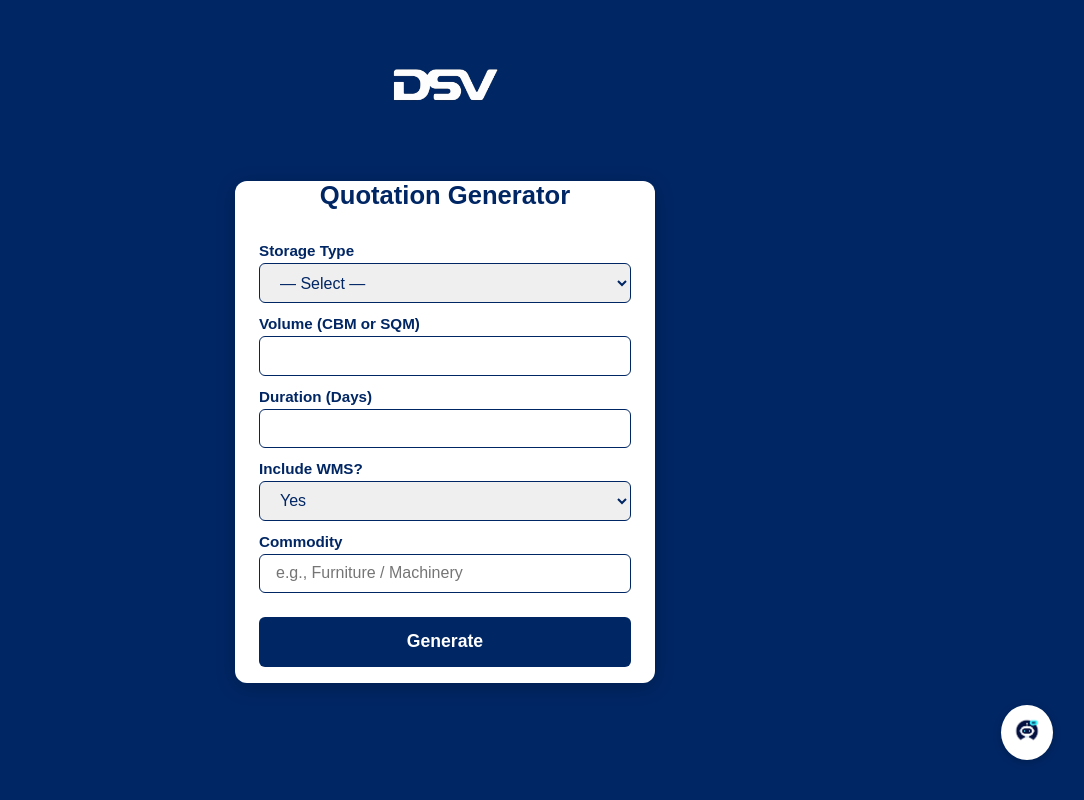
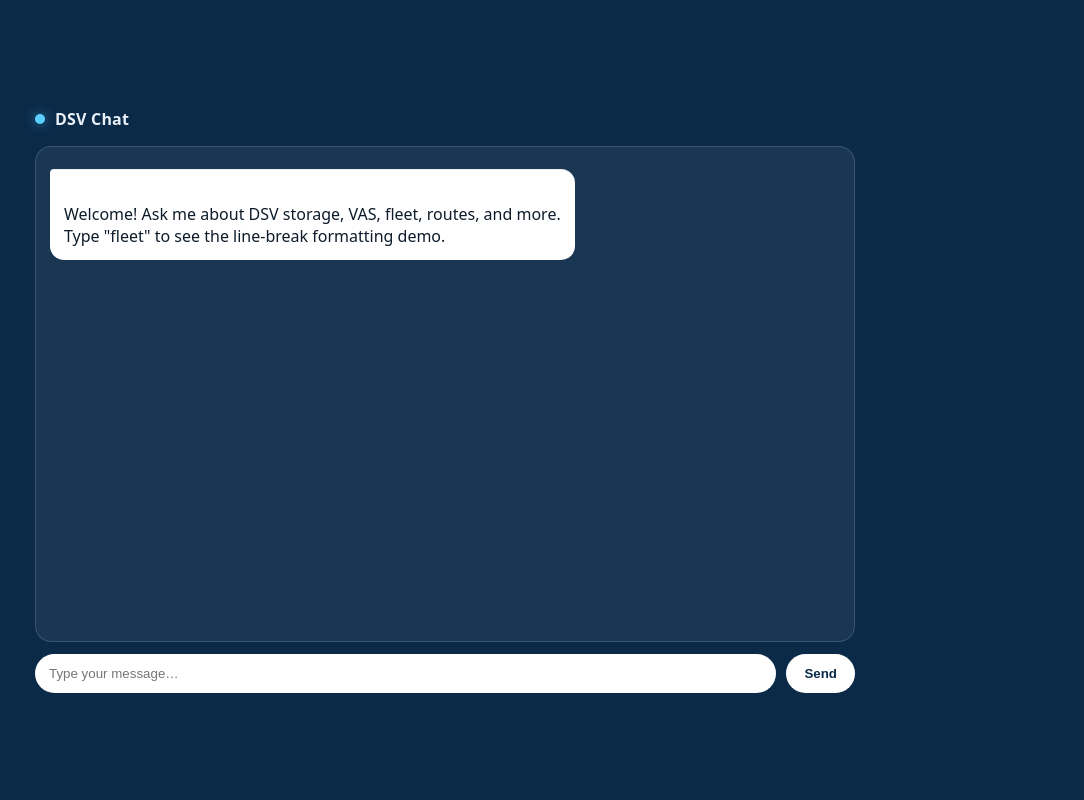
Before and after one commit to Jawadmhd1986/Tester, a Flask app: page / in a window 1280 px wide. Shown: the whole page, without its empty margins (195-1279 px from the left). Run offline with Flask 3, Linux system fonts and the light colour scheme.

Commit message:
Update form.html

```diff
--- a/templates/form.html
+++ b/templates/form.html
@@ -2,79 +2,149 @@
 <html lang="en">
 <head>
   <meta charset="UTF-8" />
-  <meta name="viewport" content="width=device-width,initial-scale=1" />
-  <title>DSV Quotation Generator</title>
+  <meta name="viewport" content="width=device-width, initial-scale=1" />
+  <title>DSV Chatbot</title>
+  <style>
+    :root{
+      --bg: #0b2a48;       /* deep blue (like your screenshot) */
+      --bot: #ffffff;      /* bot bubble background */
+      --user: #1e6bd6;     /* user bubble background */
+      --text: #0d1b2a;     /* dark text inside bot bubble */
+      --muted: #93a4b7;
+      --radius: 14px;
+      --maxw: 820px;
+    }
 
-  <!-- Main stylesheet -->
-  <link rel="stylesheet" href="{{ url_for('static', filename='styles.css') }}" />
+    * { box-sizing: border-box; }
+
+    body{
+      margin:0;
+      font-family: system-ui, -apple-system, Segoe UI, Roboto, Arial, "Noto Color Emoji", "Apple Color Emoji", sans-serif;
+      background: var(--bg);
+      color:#fff;
+      display:flex;
+      align-items:center;
+      justify-content:center;
+      min-height:100vh;
+      padding: 16px;
+    }
+
+    .chat-app{
+      width:100%;
+      max-width: var(--maxw);
+      display:flex;
+      flex-direction:column;
+      gap:12px;
+    }
+
+    .chat-window{
+      background: rgba(255,255,255,0.06);
+      border: 1px solid rgba(255,255,255,0.15);
+      border-radius: 16px;
+      padding: 14px;
+      height: 62vh;
+      overflow:auto;
+    }
+
+    /* message row */
+    .message{
+      display:flex;
+      margin: 8px 0;
+    }
+    .message.user{ justify-content: flex-end; }
+    .message.bot { justify-content: flex-start; }
+
+    /* bubble */
+    .message-text{
+      max-width: 78%;
+      padding: 12px 14px;
+      border-radius: var(--radius);
+      line-height: 1.4;
+      word-break: break-word; /* avoid overflow on long words/URLs/emojis */
+    }
+
+    /* user bubble style */
+    .message.user .message-text{
+      background: var(--user);
+      color: #fff;
+      border-top-right-radius: 4px;
+      box-shadow: 0 1px 0 rgba(0,0,0,.2) inset;
+    }
+
+    /* bot bubble style */
+    .message.bot .message-text{
+      background: var(--bot);
+      color: var(--text);
+      border-top-left-radius: 4px;
+      box-shadow: 0 1px 0 rgba(0,0,0,.07) inset;
+      /* 👇 THE IMPORTANT BIT: keep \n as visual line breaks like your 2nd image */
+      white-space: pre-line !important;
+    }
+
+    /* composer */
+    .composer{
+      display:flex;
+      gap:10px;
+    }
+    .composer input[type="text"]{
+      flex:1;
+      padding: 12px 14px;
+      border-radius: 999px;
+      border: none;
+      outline: none;
+    }
+    .composer button{
+      padding: 12px 18px;
+      border-radius: 999px;
+      border:none;
+      cursor:pointer;
+      background:#ffffff;
+      color:#0b2a48;
+      font-weight:600;
+    }
+    .composer button[disabled]{ opacity:.6; cursor:not-allowed; }
+
+    /* tiny header to match vibe */
+    .header{
+      display:flex;
+      align-items:center;
+      gap:10px;
+      color:#e9f0f8;
+      font-weight:600;
+      letter-spacing:.2px;
+      margin-bottom: 4px;
+    }
+    .header .dot{
+      width:10px;height:10px;border-radius:50%;background:#5bd0ff;display:inline-block;
+      box-shadow: 0 0 12px #5bd0ff80;
+    }
+
+    /* scrollbar (nice on dark bg) */
+    .chat-window::-webkit-scrollbar{ width:12px; }
+    .chat-window::-webkit-scrollbar-thumb{ background:#2f4f6d; border-radius:12px; }
+    .chat-window::-webkit-scrollbar-track{ background:transparent; }
+  </style>
 </head>
 <body>
+  <div class="chat-app">
+    <div class="header"><span class="dot"></span> DSV Chat</div>
 
-  <div class="quote-section">
-    <!-- Floating DSV logo -->
-    <img src="{{ url_for('static', filename='dsv_logo.png') }}"
-         alt="DSV Logo"
-         class="dsv-logo" />
-
-    <!-- White card container -->
-    <div class="quote-card">
-      <h1>Quotation Generator</h1>
-      <form action="{{ url_for('generate') }}" method="post">
-        <label for="storage">Storage Type</label>
-        <select id="storage" name="storage_type" required>
-          <option value="">— Select —</option>
-          <option>AC</option>
-          <option>Non-AC</option>
-          <option>Open Shed</option>
-          <option>Chemicals AC</option>
-          <option>Chemicals Non-AC</option>
-          <option>Open Yard – KIZAD</option>
-          <option>Open Yard – Mussafah</option>
-        </select>
-
-        <label for="volume">Volume (CBM or SQM)</label>
-        <input type="number" step="0.01" id="volume" name="volume" required />
-
-        <label for="days">Duration (Days)</label>
-        <input type="number" id="days" name="days" required />
-
-        <label for="wms">Include WMS?</label>
-        <select id="wms" name="wms" required>
-          <option>Yes</option>
-          <option>No</option>
-        </select>
-
-        <label for="commodity">Commodity</label>
-        <input type="text" id="commodity" name="commodity" placeholder="e.g., Furniture / Machinery" required>
-
-
-        <button type="submit" class="btn-generate">
-          Generate
-        </button>
-      </form>
+    <div class="chat-window" id="chat">
+      <!-- Example opening message -->
+      <div class="message bot">
+        <div class="message-text">
+Welcome! Ask me about DSV storage, VAS, fleet, routes, and more.
+Type "fleet" to see the line-break formatting demo.
+        </div>
+      </div>
     </div>
 
-    <!-- Chat toggle button -->
-    <button class="chat-toggle">
-      <img src="{{ url_for('static', filename='chat-icon.png') }}"
-           alt="Chat with DSV" />
-    </button>
-
-    <!-- Chat widget -->
-    <div class="chat-box" id="chat-box">
-      <div class="chat-header">
-        <span>DSV Assistant</span>
-        <button id="chat-close">&times;</button>
-      </div>
-      <div class="chat-messages" id="chat-messages"></div>
-      <div class="chat-footer">
-        <input id="chat-input" type="text" placeholder="Type your message…" />
-        <button id="chat-send">Send</button>
-      </div>
-    </div>
+    <form class="composer" id="composer" autocomplete="off">
+      <input id="prompt" type="text" placeholder="Type your message…" />
+      <button id="send" type="submit">Send</button>
+    </form>
   </div>
 
-  <!-- Chat logic -->
-  <script src="{{ url_for('static', filename='chatbot.js') }}"></script>
+  <script src="chatbot.js"></script>
 </body>
 </html>
```
